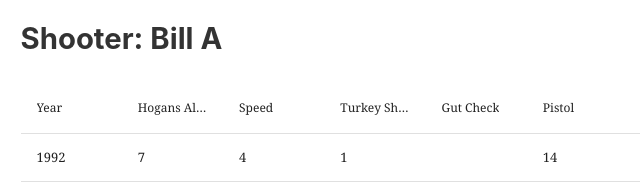
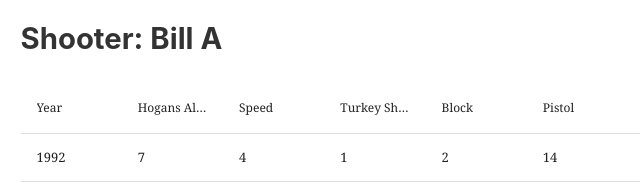
Before and after one commit to ldahleen54/dutchmasters, a Gatsby site in the folder gatsbynetlify/: page /scores in a window 1280 px wide. Shown: the part 1783-1976 px from the top of the page, 159-799 px from the left. Built offline with nearby package versions, Linux system fonts and the light colour scheme; Gatsby itself is replaced by a stand-in of ours.

Commit message:
Added Block to scores.js

```diff
--- a/gatsbynetlify/src/pages/scores.js
+++ b/gatsbynetlify/src/pages/scores.js
@@ -24,8 +24,8 @@ const columns = [
     selector: row => row.turkey
   },
   {
-    name: "Gut Check",
-    selector: row => row.gut
+    name: "Block",
+    selector: row => row.block
   },
   {
     name: "Pistol",
```
